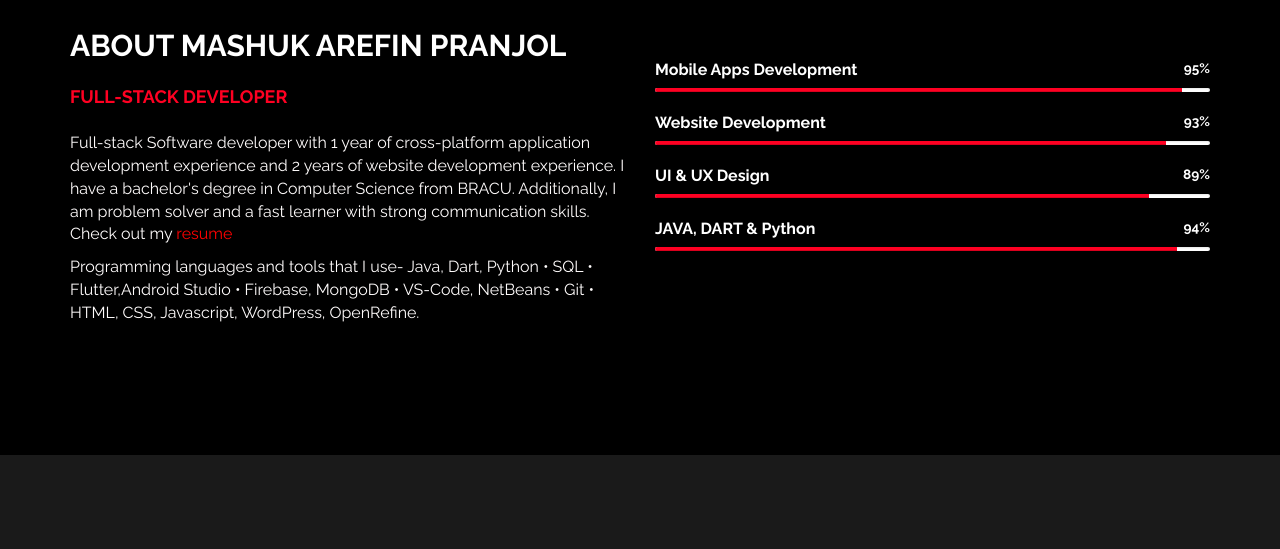
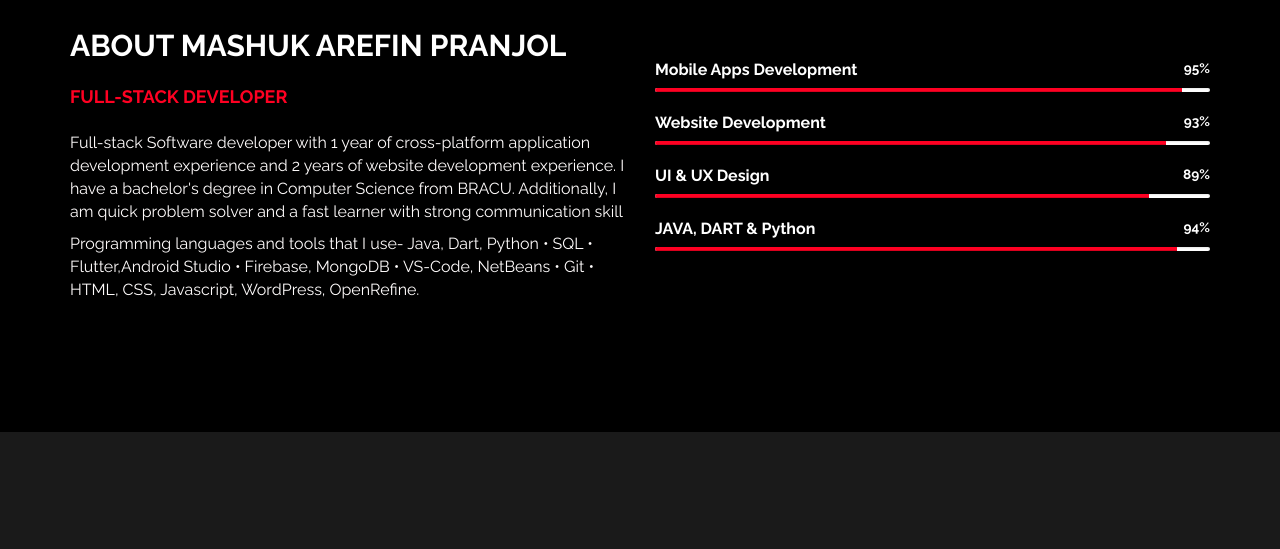
Before and after one commit to pranjol123/pranjol123.github.io, a plain HTML site: page index.html in a window 1280 px wide. Shown: the part 1240-1789 px from the top of the page. Drawn offline with Linux system fonts and the light colour scheme.

Commit message:
Update index.html
Resume

```diff
--- a/index.html
+++ b/index.html
@@ -107,8 +107,7 @@
 					<div class="col-md-6 col-xs-11 wow fadeInLeft" data-wow-delay="0.9s">
 						<h2>ABOUT MASHUK AREFIN PRANJOL</h2>
 						<h4>FULL-STACK DEVELOPER</h4>
-						<p>Full-stack Software developer with 1 year of cross-platform application development experience and 2 years of website development experience. I have a bachelor's degree in Computer Science from BRACU. Additionally, I am problem solver and a fast learner with strong communication skills.
-							Check out my <a style="color:red;" href="https://drive.google.com/file/d/1Qy2yxHDO5t3xbZBycm0HrAh_uMNU0cPL/view?usp=sharing"> resume</a> </p>
+						<p>Full-stack Software developer with 1 year of cross-platform application development experience and 2 years of website development experience. I have a bachelor's degree in Computer Science from BRACU. Additionally, I am quick problem solver and a fast learner with strong communication skill </p>
 						<p>Programming languages and tools that I use- Java, Dart, Python
 							•	SQL
 							•	Flutter,Android Studio
```
